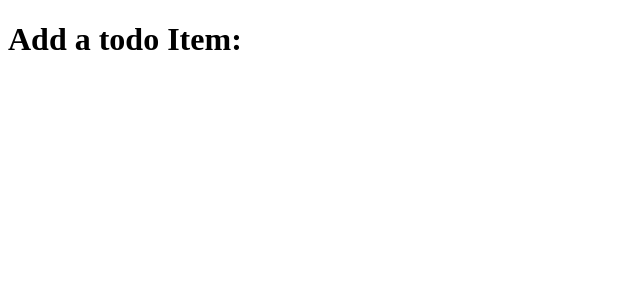
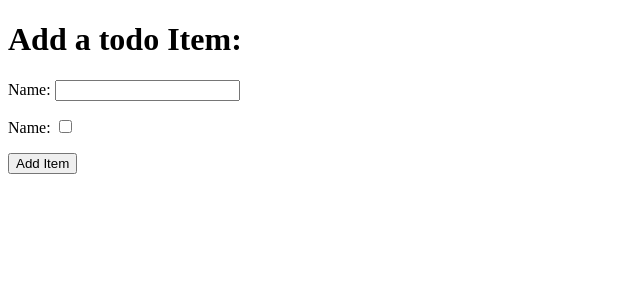
Before and after one commit to cosminaserbanica/CI-FSF-HELLO-DJANGO, a Django app: page /add in a window 1280 px wide. Shown: the top 300 px of the page, without its empty margins (0-640 px from the left). Run offline with Django 3.2, Linux system fonts and the light colour scheme.

Commit message:
Add form for adding new item

```diff
--- a/todo/templates/todo/add_item.html
+++ b/todo/templates/todo/add_item.html
@@ -8,5 +8,24 @@
 </head>
 <body>
   <h1>Add a todo Item:</h1>
+  <form method="POST" action="add">
+    <div>
+        <p>
+          <label for="id_name">Name: </label>
+          <input type="text" id="id_name" name="item_name" />
+        </p>
+    </div>
+    <div>
+        <p>
+          <label for="id_done">Name: </label>
+          <input type="checkbox" id="id_done" name="done" />
+        </p>
+    </div>
+    <div>
+      <p>
+        <button type="submit">Add Item</button>
+      </p>
+    </div>
+  </form>
 </body>
 </html>
```
